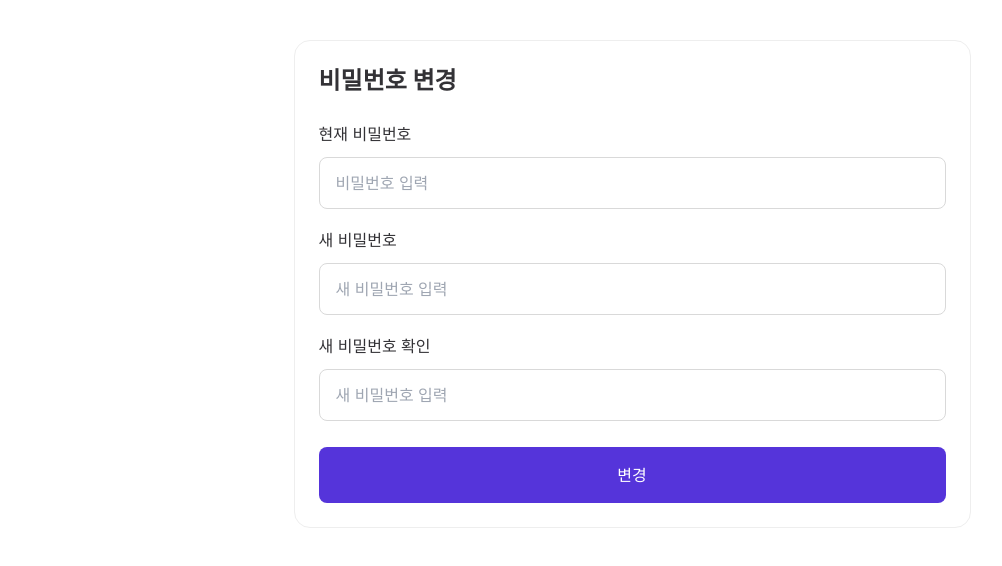
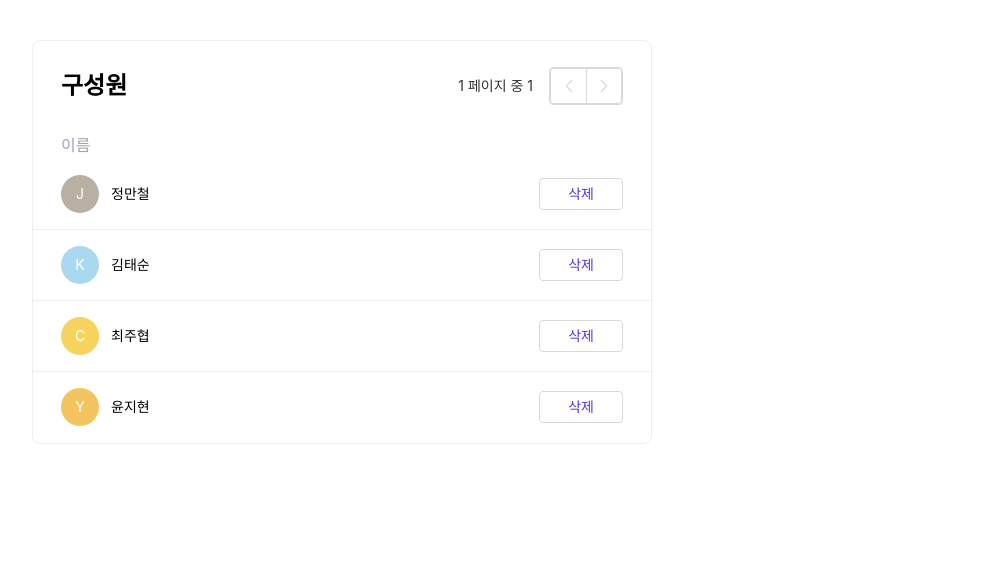
Before and after one commit to codeit-part3-4team/codeit-taskify, a Next.js app: page /cardtabletest in a window 1280 px wide. Shown: the top 566 px of the page, without its empty margins (8-1010 px from the left). Built offline with nearby package versions, Linux system fonts and the light colour scheme.

Commit message:
fix:카드테이블 멤버스 페이지네이션, 삭제 버튼 공통컴포넌트로 교체

```diff
--- a/src/app/cardtabletest/page.tsx
+++ b/src/app/cardtabletest/page.tsx
@@ -1,30 +1,30 @@
 "use client";
 
-// import TableMembers from "@/components/CardTables/TableMembers/TableMembers";
+import TableMembers from "@/components/CardTables/TableMembers/TableMembers";
 
-// const members = [
-//   { id: 1, name: "정만철", initial: "J", avatarColor: "#B9AFA3" },
-//   { id: 2, name: "김태순", initial: "K", avatarColor: "#A9D8F0" },
-//   { id: 3, name: "최주협", initial: "C", avatarColor: "#F5D35C" },
-//   { id: 4, name: "윤지현", initial: "Y", avatarColor: "#F2C35E" },
-// ];
+const members = [
+  { id: 1, name: "정만철", initial: "J", avatarColor: "#B9AFA3" },
+  { id: 2, name: "김태순", initial: "K", avatarColor: "#A9D8F0" },
+  { id: 3, name: "최주협", initial: "C", avatarColor: "#F5D35C" },
+  { id: 4, name: "윤지현", initial: "Y", avatarColor: "#F2C35E" },
+];
 
-// export default function Page() {
-//   return (
-//     <main style={{ minHeight: "100vh", padding: 40 }}>
-//       <div style={{ width: 620 }}>
-//         <TableMembers
-//           members={members}
-//           page={1}
-//           totalPages={1}
-//           onPrev={() => console.log("prev")}
-//           onNext={() => console.log("next")}
-//           onRemove={(id) => alert(`remove ${id}`)}
-//         />
-//       </div>
-//     </main>
-//   );
-// }
+export default function Page() {
+  return (
+    <main style={{ minHeight: "100vh", padding: 40 }}>
+      <div style={{ width: 620 }}>
+        <TableMembers
+          members={members}
+          page={1}
+          totalPages={1}
+          onPrev={() => console.log("prev")}
+          onNext={() => console.log("next")}
+          onRemove={(id) => alert(`remove ${id}`)}
+        />
+      </div>
+    </main>
+  );
+}
 
 // import TableInvitations from "@/components/CardTables/TableInvitations/TableInvitations";
 
@@ -126,37 +126,37 @@
 //   );
 // }
 
-import { useState } from "react";
-import PasswordChangeCard from "@/components/CardTables/PasswordChangeCard/PasswordChangeCard";
+// import { useState } from "react";
+// import PasswordChangeCard from "@/components/CardTables/PasswordChangeCard/PasswordChangeCard";
 
-export default function Page() {
-  const [currentPw, setCurrentPw] = useState("");
-  const [newPw, setNewPw] = useState("");
-  const [confirmPw, setConfirmPw] = useState("");
+// export default function Page() {
+//   const [currentPw, setCurrentPw] = useState("");
+//   const [newPw, setNewPw] = useState("");
+//   const [confirmPw, setConfirmPw] = useState("");
 
-  return (
-    <main
-      style={{
-        minHeight: "100vh",
-        padding: 40,
-        display: "flex",
-        justifyContent: "center",
-        alignItems: "flex-start",
-      }}
-    >
-      <PasswordChangeCard
-        currentValue={currentPw}
-        newValue={newPw}
-        confirmValue={confirmPw}
-        onChangeCurrent={setCurrentPw}
-        onChangeNew={setNewPw}
-        onChangeConfirm={setConfirmPw}
-        onSubmit={() => {
-          alert(
-            `변경 클릭\n현재: ${currentPw}\n새 비번: ${newPw}\n새 비번 확인: ${confirmPw}`
-          );
-        }}
-      />
-    </main>
-  );
-}
+//   return (
+//     <main
+//       style={{
+//         minHeight: "100vh",
+//         padding: 40,
+//         display: "flex",
+//         justifyContent: "center",
+//         alignItems: "flex-start",
+//       }}
+//     >
+//       <PasswordChangeCard
+//         currentValue={currentPw}
+//         newValue={newPw}
+//         confirmValue={confirmPw}
+//         onChangeCurrent={setCurrentPw}
+//         onChangeNew={setNewPw}
+//         onChangeConfirm={setConfirmPw}
+//         onSubmit={() => {
+//           alert(
+//             `변경 클릭\n현재: ${currentPw}\n새 비번: ${newPw}\n새 비번 확인: ${confirmPw}`
+//           );
+//         }}
+//       />
+//     </main>
+//   );
+// }
--- a/src/components/CardTables/TableMembers/TableMembers.tsx
+++ b/src/components/CardTables/TableMembers/TableMembers.tsx
@@ -1,8 +1,10 @@
 "use client";
 
-import styles from "./TableMembers.module.css";
+import styles from "@/components/CardTables/TableMembers/TableMembers.module.css";
+import typo from "@/styles/typography.module.css";
+import PaginationButton from "@/components/Buttons/shared/PaginationButton/PaginationButton";
+import TextButton from "@/components/Buttons/shared/TextButton/TextButton";
 
-import typo from "../../../styles/typography.module.css";
 
 export type Member = {
   id: string | number;
@@ -49,34 +51,22 @@ export default function TableMembers({
             {page} 페이지 중 {totalPages}
           </span>
 
-          {/* pager buttons: 붙어있는 2버튼 + 가운데 선 */}
-          <div className={styles.pager} role="group" aria-label="페이지 이동">
-            <button
-              type="button"
-              className={`${styles.pagerBtn} ${styles.pagerLeft} ${styles.pagerBtn2}`}
-              onClick={onPrev}
-              disabled={!canPrev}
-              aria-label="이전 페이지"
-            >
-              ‹
-            </button>
-            <button
-              type="button"
-              className={`${styles.pagerBtn} ${styles.pagerRight}`}
-              onClick={onNext}
-              disabled={!canNext}
-              aria-label="다음 페이지"
-            >
-              ›
-            </button>
-          </div>
+          <PaginationButton
+            size="small"
+            prevDisabled={!canPrev}
+            nextDisabled={!canNext}
+            onPrevClick={onPrev}
+            onNextClick={onNext}
+            className={styles.pager}
+          />
+
         </div>
       </header>
 
-      {/* Table head */}
+
       <div className={`${typo.base} ${typo.textLg} ${typo.regular} ${styles.tableHead}`}>이름</div>
 
-      {/* Rows */}
+
       <ul className={styles.rows}>
         {members.map((m) => (
           <li key={m.id} className={styles.row}>
@@ -90,14 +80,15 @@ export default function TableMembers({
               <span className={`${typo.base} ${typo.textMd} ${typo.Regular}`}>{m.name}</span>
             </div>
 
-            <button
-              type="button"
-              className={`${styles.removeBtn} ${styles.removeBtn2}`}
+            <TextButton
+              size="large"
+              variant="delete"
               onClick={() => onRemove?.(m.id)}
               disabled={!onRemove}
+              className={styles.removeBtn}
             >
-              <span className={`${typo.base} ${typo.textMd} ${typo.regular} ${styles.deleteBtn}`}>삭제</span>
-            </button>
+              삭제
+            </TextButton>
           </li>
         ))}
 
```
